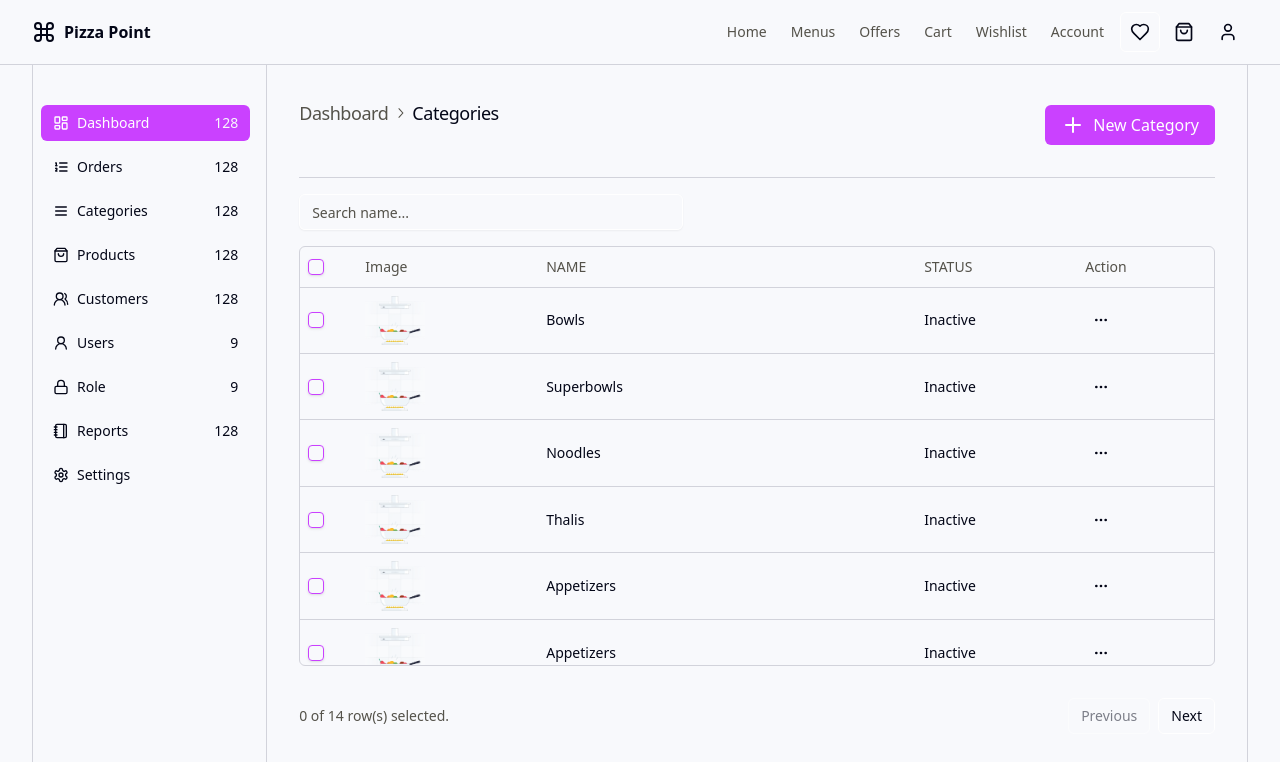
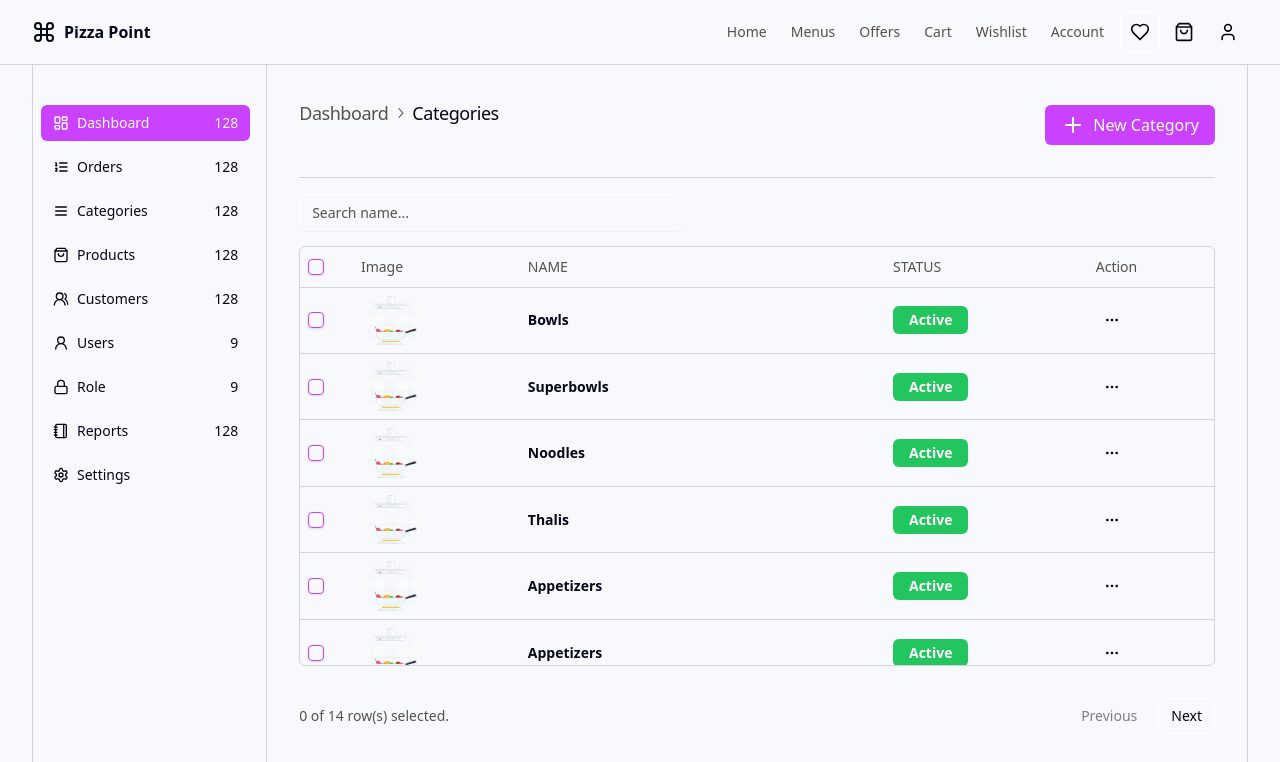
Before and after one commit to sunilgawai/www.pizzapoint.com, a Next.js app: page /categories in a window 1280 px wide. Shown: the top 762 px of the page. Built offline with nearby package versions, Linux system fonts and the light colour scheme.

Commit message:
fix:categories

```diff
--- a/src/components/tables/category-columns.tsx
+++ b/src/components/tables/category-columns.tsx
@@ -30,20 +30,24 @@ export const category_columns: ColumnDef<User>[] = [
         header: "Image",
         cell: ({ cell }) => {
             // @ts-ignore
-            console.log("image", cell.getValue())
-            return <Image src={"/" + cell.getValue() as string} alt="category image" width={60} height={40} />
+            return <Image src={"/" + cell.getValue() as string} alt="category image" width={60} height={60} />
         },
     },
     {
         accessorKey: "name",
         header: "NAME",
+        cell({ renderValue }) {
+            return <div className="font-semibold text-sm ">{renderValue<string>()}</div>
+        },
     },
     {
-        accessorKey: "status",
+        accessorKey: "isActive",
         header: "STATUS",
-        cell: ({ cell }) => (
-            <div>{cell.getValue() ? "Active" : "Inactive"}</div>
-        ),
+        cell: ({ cell }) => {
+            console.log("STATUS", cell.getValue())
+            // return <div>{cell.getValue() ? "Active" : "Inactive"}</div>
+            return cell.getValue() ? <div className="bg-green-500 text-white font-semibold py-1 px-4 rounded-md text-center w-fit">Active</div> : <div className="bg-red-500 text-white font-semibold py-1 px-2 rounded-md text-center w-fit">Disabled</div>
+        },
     },
     {
         id: "actions",
--- a/src/config/site.ts
+++ b/src/config/site.ts
@@ -197,7 +197,7 @@ export const siteConfig = {
       id: "1",
       image: "empty_cart.webp",
       name: "Keto Specials",
-      isActive: true
+      isActive: false
     },
     {
       id: "1",
```
